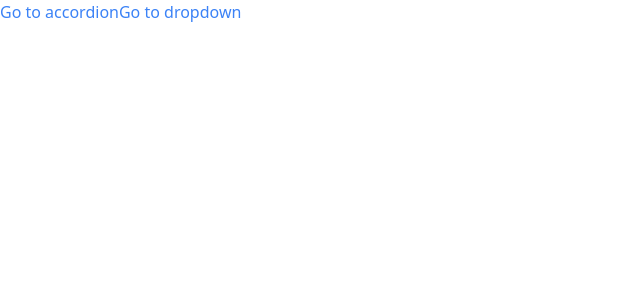
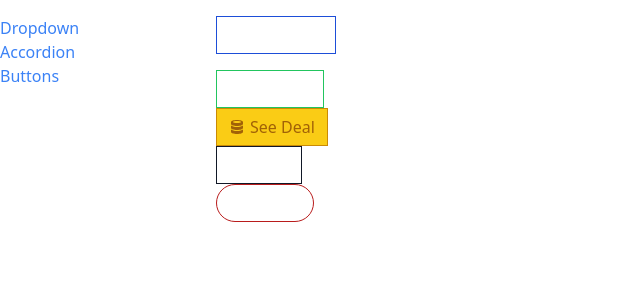
Before and after one commit to CamiloCardenasMesa/components, a React (Create React App) app: page /buttons in a window 1280 px wide. Shown: the top 300 px of the page, without its empty margins (0-640 px from the left). Built offline with nearby package versions, Linux system fonts and the light colour scheme.

Commit message:
feat: SideBar added

```diff
--- a/src/App.js
+++ b/src/App.js
@@ -1,19 +1,22 @@
-import Link from "./components/Link";
+import Sidebar from "./components/Sidebar";
 import Route from "./components/Route";
 import AccordionPage from "./pages/AccordionPage";
-import DropdownPage from "./pages/DropdownPage"
+import DropdownPage from "./pages/DropdownPage";
+import ButtonPage from "./pages/ButtonPage";
 
 function App() {
   return (
-    <div>
-        <Link to="/accordion">Go to accordion</Link>
-        <Link to="/dropdown">Go to dropdown</Link>
-        <div>
+    <div className="container mx-auto grid grid-cols-6 gap-4 mt-4">
+        <Sidebar />
+        <div className="col-span-5">
             <Route path="/accordion">
                 <AccordionPage />
             </Route>
-            <Route path="/dropdown">
+            <Route path="/">
                 <DropdownPage />
+            </Route>
+            <Route path="/buttons">
+                <ButtonPage />
             </Route>
         </div>
     </div>
--- /dev/null
+++ b/src/components/Sidebar.js
@@ -0,0 +1,23 @@
+import Link from "./Link";
+
+function Sidebar() {
+    const links = [
+        { label:'Dropdown', path:'/' },
+        { label:'Accordion', path:'/accordion' },
+        { label:'Buttons', path:'/buttons' },
+    ];
+
+    const renderedLinks = links.map((link) => {
+        return <Link key={link.label} to={link.path}>{link.label}</Link>
+    });
+
+
+    return (
+        <div className="sticky top-0 overflow-y-scroll flex flex-col">
+            {renderedLinks}
+        </div>
+    );
+
+}
+
+export default Sidebar;
--- a/src/pages/ButtonPage.js
+++ b/src/pages/ButtonPage.js
@@ -2,6 +2,10 @@
 import Button from "../components/Button";
 
 function ButtonPage() {
+    const handleClick = () => {
+
+    };
+
     return (
         <div>
             <div>
```
